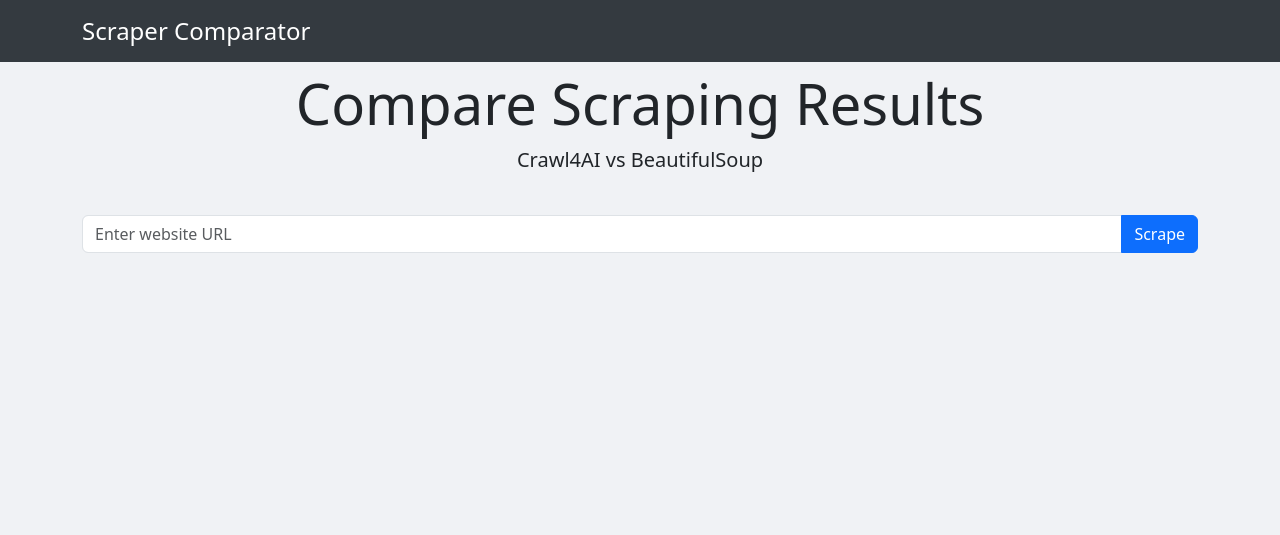
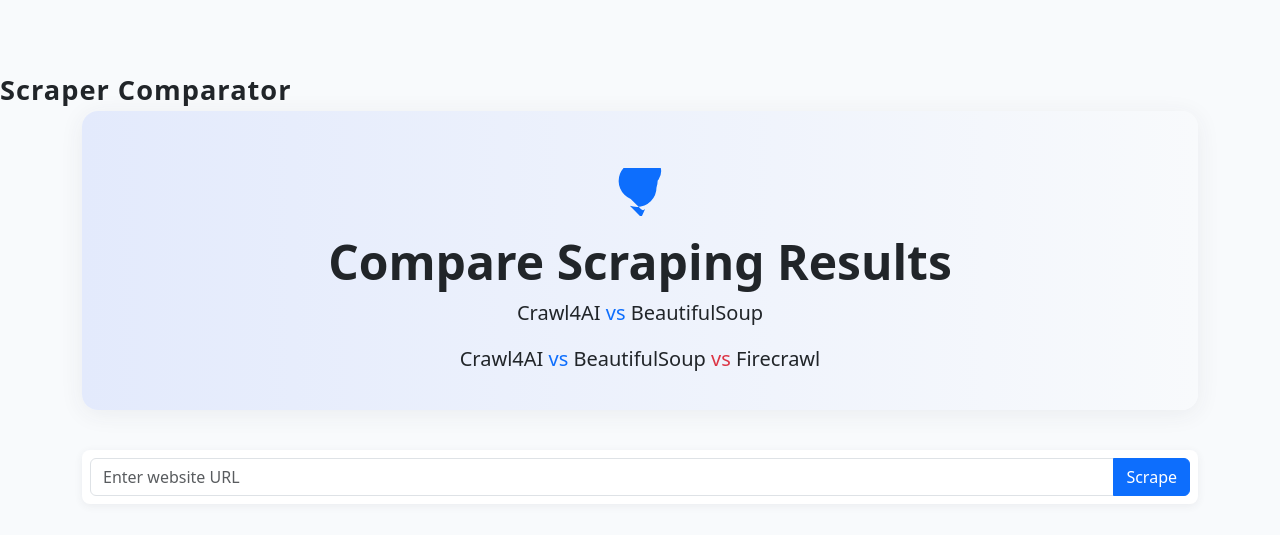
Before and after one commit to daglidd/comparelib, a Flask app: page / in a window 1280 px wide. Shown: the top 535 px of the page. Run offline with Flask 3, Linux system fonts and the light colour scheme; some libraries are stand-ins or nearby versions.

Commit message:
feat: update Dockerfile and app to support Firecrawl integration and enhance UI

```diff
--- a/app.py
+++ b/app.py
@@ -2,6 +2,8 @@
 import subprocess
 import requests
 from bs4 import BeautifulSoup
+from firecrawl import Firecrawl
+import os
 from flask import Flask, request, render_template
 
 app = Flask(__name__)
@@ -21,7 +23,6 @@
 def scrape_with_crawl4ai(url: str) -> str:
     """Scrape using Crawl4AI via a dedicated subprocess."""
     try:
-        # Call the scrape_worker.py script via subprocess.
         result = subprocess.check_output(
             ["python", "scrape_worker.py", url],
             stderr=subprocess.STDOUT,
@@ -34,17 +35,46 @@
     except Exception as exc:
         return f"Error: {exc}"
 
+def scrape_with_firecrawl(url: str) -> str:
+    """Scrape using Firecrawl directly."""
+    try:
+        api_key = os.environ.get("FIRECRAWL_API_KEY")
+        if not api_key:
+            return "Error: Firecrawl API key not set."
+        url_api = "https://api.firecrawl.dev/v2/scrape"
+        payload = {
+            "url": url,
+            "onlyMainContent": True,
+            "maxAge": 172800000,
+            "parsers": ["pdf"],
+            "formats": ["markdown"]
+        }
+        headers = {
+            "Authorization": f"Bearer {api_key}",
+            "Content-Type": "application/json"
+        }
+        response = requests.post(url_api, json=payload, headers=headers)
+        data = response.json()
+        if data.get("success") and "data" in data and "markdown" in data["data"]:
+            return data["data"]["markdown"].strip()
+        else:
+            return "No content extracted by Firecrawl."
+    except Exception as exc:
+        return f"Error: {exc}"
+
 @app.route("/", methods=["GET", "POST"])
 def index():
     bs4_result = ""
     crawl4ai_result = ""
+    firecrawl_result = ""
     url = ""
     if request.method == "POST":
         url = request.form.get("url", "")
         if url:
             bs4_result = scrape_with_bs4(url)
             crawl4ai_result = scrape_with_crawl4ai(url)
-    return render_template("index.html", url=url, bs4_result=bs4_result, crawl4ai_result=crawl4ai_result)
+            firecrawl_result = scrape_with_firecrawl(url)
+    return render_template("index.html", url=url, bs4_result=bs4_result, crawl4ai_result=crawl4ai_result, firecrawl_result=firecrawl_result)
 
 if __name__ == "__main__":
     app.run(host="0.0.0.0", port=5000, debug=True)
--- a/docker-compose.yml
+++ b/docker-compose.yml
@@ -8,3 +8,4 @@
     restart: unless-stopped
     environment:
       - FLASK_ENV=production
+      - FIRECRAWL_API_KEY=fc-f9bd6b9f70cf4b379281bfce7a6d4dec
--- a/requirements.txt
+++ b/requirements.txt
@@ -2,3 +2,4 @@
 requests
 beautifulsoup4
 crawl4ai
+firecrawl
--- a/templates/index.html
+++ b/templates/index.html
@@ -3,41 +3,66 @@
 <head>
   <meta charset="UTF-8">
   <meta name="viewport" content="width=device-width, initial-scale=1">
-  <title>Scraper Comparator</title>
 
   <!-- Bootstrap 5 CSS -->
   <link href="https://cdn.jsdelivr.net/npm/bootstrap@5.3.0/dist/css/bootstrap.min.css" rel="stylesheet">
   <style>
     body {
-      background-color: #f0f2f5;
+      background-color: #f8fafc;
       padding-top: 70px;
     }
     .navbar-custom {
       background-color: #343a40;
+      box-shadow: 0 2px 8px rgba(0,0,0,0.07);
     }
     .navbar-brand {
-      font-size: 1.5rem;
+      font-size: 1.7rem;
+      font-weight: 600;
+      letter-spacing: 1px;
     }
     .hero {
       text-align: center;
       margin-bottom: 40px;
+      padding: 40px 0 20px 0;
+      background: linear-gradient(90deg, #e3eafc 0%, #f8fafc 100%);
+      border-radius: 16px;
+      box-shadow: 0 4px 24px rgba(52,58,64,0.07);
+    }
+    .hero-icon {
+      font-size: 3rem;
+      color: #0d6efd;
+      margin-bottom: 10px;
     }
     .result-card {
       margin-top: 20px;
+      border-radius: 16px;
+      box-shadow: 0 2px 16px rgba(52,58,64,0.09);
+      overflow: hidden;
+    }
+    .card-header {
+      font-size: 1.2rem;
+      font-weight: 500;
     }
     textarea.result-area {
-      height: 500px;
+      height: 350px;
       resize: none;
+      border-radius: 8px;
+      background: #f4f6fb;
+      font-size: 1rem;
     }
     .word-count {
       font-weight: bold;
+      color: #0d6efd;
+      margin-bottom: 8px;
+    }
+    .input-group {
+      box-shadow: 0 2px 8px rgba(52,58,64,0.07);
+      border-radius: 8px;
     }
   </style>
 </head>
 <body>
-  <!-- Navbar -->
-  <nav class="navbar navbar-expand-lg navbar-dark navbar-custom fixed-top">
-    <div class="container">
+  <!-- Navbar removed for cleaner layout -->
       <a class="navbar-brand" href="#">Scraper Comparator</a>
     </div>
   </nav>
@@ -45,25 +70,63 @@
   <div class="container">
     <!-- Hero Section -->
     <div class="hero">
-      <h1 class="display-4">Compare Scraping Results</h1>
-      <p class="lead">Crawl4AI vs BeautifulSoup</p>
+      <div class="hero-icon">
+        <svg xmlns="http://www.w3.org/2000/svg" width="48" height="48" fill="currentColor" class="bi bi-search" viewBox="0 0 16 16">
+          <path d="M11 6a5 5 0 1 1-2-9.9A5 5 0 0 1 11 6zm-1.293 7.707a1 1 0 0 1-1.414 0l-3.387-3.387A6.5 6.5 0 1 1 13.5 6.5a6.5 6.5 0 0 1-6.5 6.5c-.828 0-1.636-.134-2.393-.38l3.387 3.387a1 1 0 0 1 0 1.414z"/>
+        </svg>
+      </div>
+      <h1 class="display-5 fw-bold">Compare Scraping Results</h1>
+      <p class="lead">Crawl4AI <span class="text-primary">vs</span> BeautifulSoup</p>
+      <p class="lead">Crawl4AI <span class="text-primary">vs</span> BeautifulSoup <span class="text-danger">vs</span> Firecrawl</p>
     </div>
 
     <!-- URL Input Form -->
     <form method="POST" class="mb-4">
-      <div class="input-group">
+      <div class="input-group p-2 bg-white">
         <input type="text" name="url" class="form-control" placeholder="Enter website URL" required value="{{ url }}">
         <button type="submit" class="btn btn-primary">Scrape</button>
       </div>
     </form>
 
+    {% if bs4_result or crawl4ai_result or firecrawl_result %}
+    <!-- Summary Section -->
+    <div class="row mb-4">
+      <div class="col-12">
+        <div class="card shadow-sm border-0" style="border-radius: 16px;">
+          <div class="card-body text-center">
+            {% set bs4_count = bs4_result.split()|length %}
+            {% set crawl4ai_count = crawl4ai_result.split()|length %}
+            {% set firecrawl_count = firecrawl_result.split()|length %}
+            <h5 class="mb-3">Summary</h5>
+            <div class="d-flex justify-content-center align-items-center gap-4 mb-2">
+              <span class="badge bg-primary">BeautifulSoup: {{ bs4_count }} words</span>
+              <span class="badge bg-success">Crawl4AI: {{ crawl4ai_count }} words</span>
+              <span class="badge bg-danger">Firecrawl: {{ firecrawl_count }} words</span>
+            </div>
+            {% set min_count = [bs4_count, crawl4ai_count, firecrawl_count]|min %}
+            {% if min_count == bs4_count %}
+              <span class="text-primary fw-bold">BeautifulSoup produced the most optimized (shortest) result.</span>
+            {% elif min_count == crawl4ai_count %}
+              <span class="text-success fw-bold">Crawl4AI produced the most optimized (shortest) result.</span>
+            {% elif min_count == firecrawl_count %}
+              <span class="text-danger fw-bold">Firecrawl produced the most optimized (shortest) result.</span>
+            {% else %}
+              <span class="fw-bold">All results have the same word count.</span>
+            {% endif %}
+          </div>
+        </div>
+      </div>
+    </div>
+    {% endif %}
+    </form>
+
     <!-- Results -->
-    {% if bs4_result or crawl4ai_result %}
+    {% if bs4_result or crawl4ai_result or firecrawl_result %}
     <div class="row">
-      <div class="col-lg-6">
+      <div class="col-lg-4 mb-4 mb-lg-0">
         <div class="card result-card">
-          <div class="card-header bg-secondary text-white">
-            BeautifulSoup Result
+          <div class="card-header bg-primary text-white">
+            <i class="bi bi-file-earmark-text"></i> BeautifulSoup Result
           </div>
           <div class="card-body">
             <p class="word-count">Word Count: {{ bs4_result.split()|length }}</p>
@@ -71,14 +134,25 @@
           </div>
         </div>
       </div>
-      <div class="col-lg-6">
+      <div class="col-lg-4 mb-4 mb-lg-0">
         <div class="card result-card">
-          <div class="card-header bg-secondary text-white">
-            Crawl4AI Result
+          <div class="card-header bg-success text-white">
+            <i class="bi bi-robot"></i> Crawl4AI Result
           </div>
           <div class="card-body">
             <p class="word-count">Word Count: {{ crawl4ai_result.split()|length }}</p>
             <textarea class="form-control result-area" readonly>{{ crawl4ai_result }}</textarea>
+          </div>
+        </div>
+      </div>
+      <div class="col-lg-4">
+        <div class="card result-card">
+          <div class="card-header bg-danger text-white">
+            <i class="bi bi-fire"></i> Firecrawl Result
+          </div>
+          <div class="card-body">
+            <p class="word-count">Word Count: {{ firecrawl_result.split()|length }}</p>
+            <textarea class="form-control result-area" readonly>{{ firecrawl_result }}</textarea>
           </div>
         </div>
       </div>
```
Also changed, not shown: scrape_worker.py (+21 -9 lines), 1 other file.
